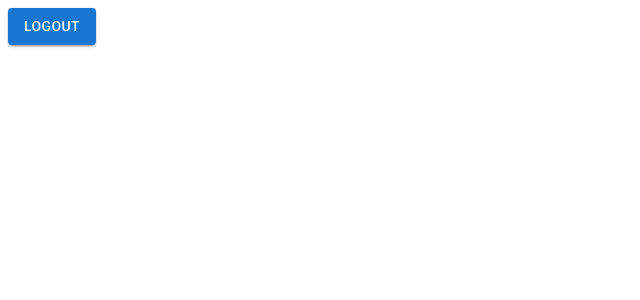
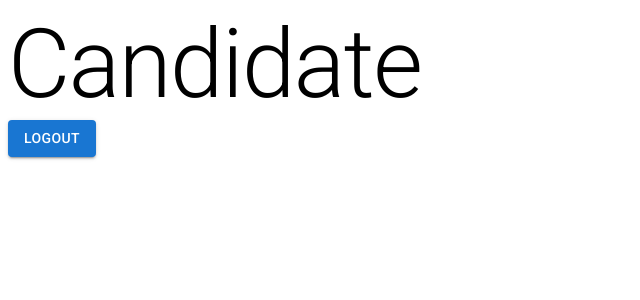
Before and after one commit to minhlong149/tindin-client, a React (Vite) app: page / in a window 1280 px wide. Both pictures are taken after a click on the button "LOGIN". Shown: the top 300 px of the page, without its empty margins (0-640 px from the left). Built offline with nearby package versions, Linux system fonts and the light colour scheme.

Commit message:
Add home page for each user role

```diff
--- /dev/null
+++ b/src/components/Candidate/Candidate.jsx
@@ -0,0 +1,14 @@
+import { Typography } from '@mui/material';
+import React from 'react';
+
+function Candidate() {
+  return (
+    <section>
+      <Typography variant='h1'>
+        Candidate
+      </Typography>
+    </section>
+  );
+}
+
+export default Candidate;
--- a/src/components/Home.jsx
+++ b/src/components/Home.jsx
@@ -1,9 +1,15 @@
-import React from 'react';
+import React, { useContext } from 'react';
 import { Button } from '@mui/material';
 
+import { UserContext } from '../App.jsx';
+import Candidate from './Candidate/Candidate.jsx';
+import Recruiter from './Recruiter/Recruiter.jsx';
+
 function Home({ logout }) {
+  const user = useContext(UserContext);
   return (
     <section>
+      {user.user.role === 'CANDIDATE' ? <Candidate /> : <Recruiter />}
       <Button variant='contained' onClick={logout}>
         Logout
       </Button>
--- /dev/null
+++ b/src/components/Recruiter/Recruiter.jsx
@@ -0,0 +1,12 @@
+import { Typography } from '@mui/material';
+import React from 'react';
+
+function Recruiter() {
+  return (
+    <section>
+      <Typography variant='h1'>Recruiter</Typography>
+    </section>
+  );
+}
+
+export default Recruiter;
--- a/src/services/login.js
+++ b/src/services/login.js
@@ -1,5 +1,11 @@
 class LoginService {
   login(credential) {
+    return {
+      user: {
+        username: 'John',
+        role: 'CANDIDATE',
+      },
+    };
   }
 
   storeUserToLocalStorage(user) {
```
